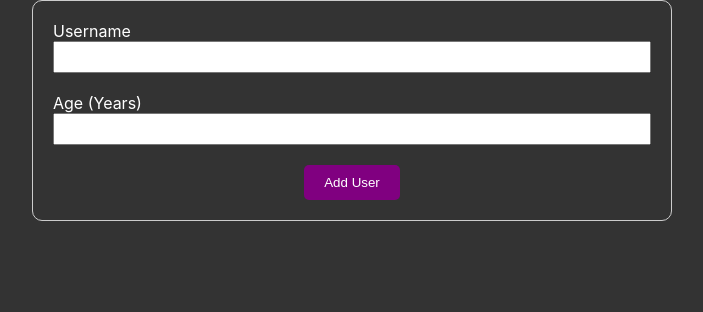
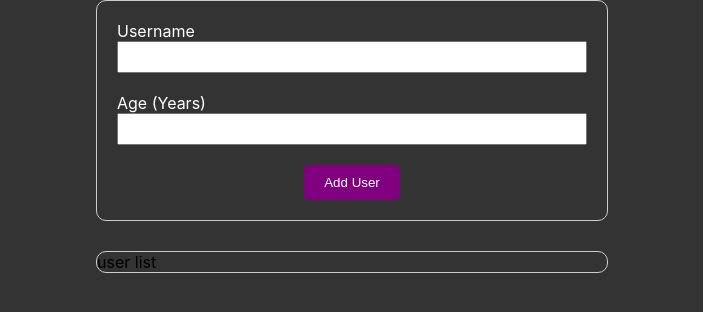
Before and after one commit to iamfaran/react-practice-app, a React (Create React App) app: page / in a window 1280 px wide. Shown: the top 312 px of the page, without its empty margins (288-991 px from the left). Built offline with nearby package versions, Linux system fonts and the light colour scheme.

Commit message:
make layout

```diff
--- a/src/App.css
+++ b/src/App.css
@@ -1,4 +1,14 @@
+.card-w-50 > div,
+.card-w-50 > form {
+  width: 40%;
+}
+
+.card-center > * {
+  margin-bottom: 30px;
+}
 .card-center {
   display: flex;
   justify-content: center;
+  flex-direction: column;
+  align-items: center;
 }
--- a/src/App.js
+++ b/src/App.js
@@ -1,10 +1,12 @@
 import "./App.css";
 import FormCard from "./components/FormCard";
+import Users from "./components/Users";
 
 function App() {
   return (
-    <div className="card-center">
+    <div className="card-center card-w-50">
       <FormCard></FormCard>
+      <Users></Users>
     </div>
   );
 }
--- a/src/components/FormCard.css
+++ b/src/components/FormCard.css
@@ -16,7 +16,7 @@
 }
 
 .form-card {
-  width: 50%;
+  width: 100%;
   padding: 20px;
 }
 
--- /dev/null
+++ b/src/components/Users.css
@@ -0,0 +1,8 @@
+.users-card {
+  width: 100%;
+}
+
+.card {
+  border-radius: 10px;
+  border: 1px solid #ccc;
+}
--- /dev/null
+++ b/src/components/Users.js
@@ -0,0 +1,7 @@
+import "./Users.css";
+
+const Users = () => {
+  return <div className="card users-card">user list</div>;
+};
+
+export default Users;
```
Also changed, not shown: src/components/UserList.js (added).
